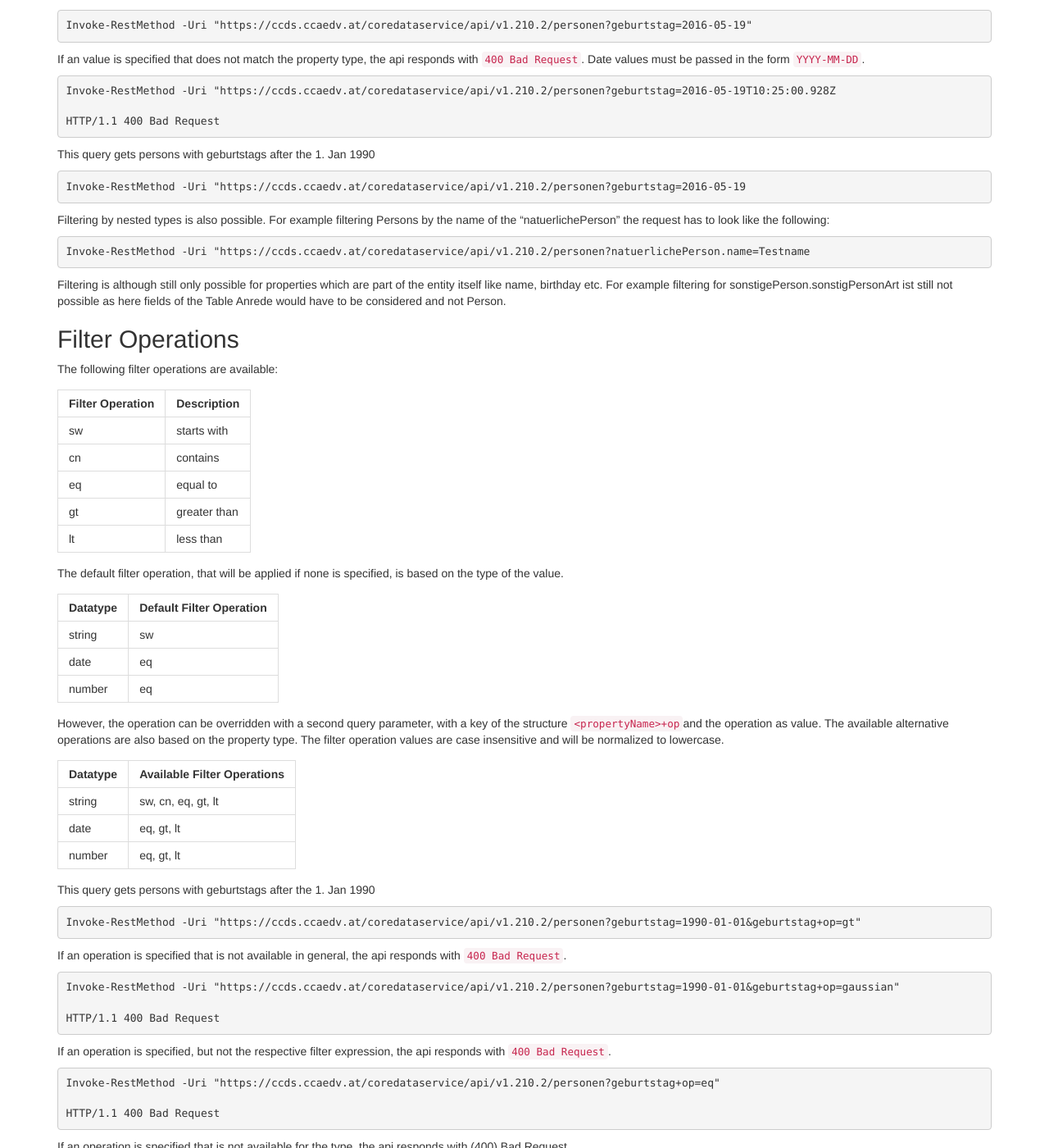
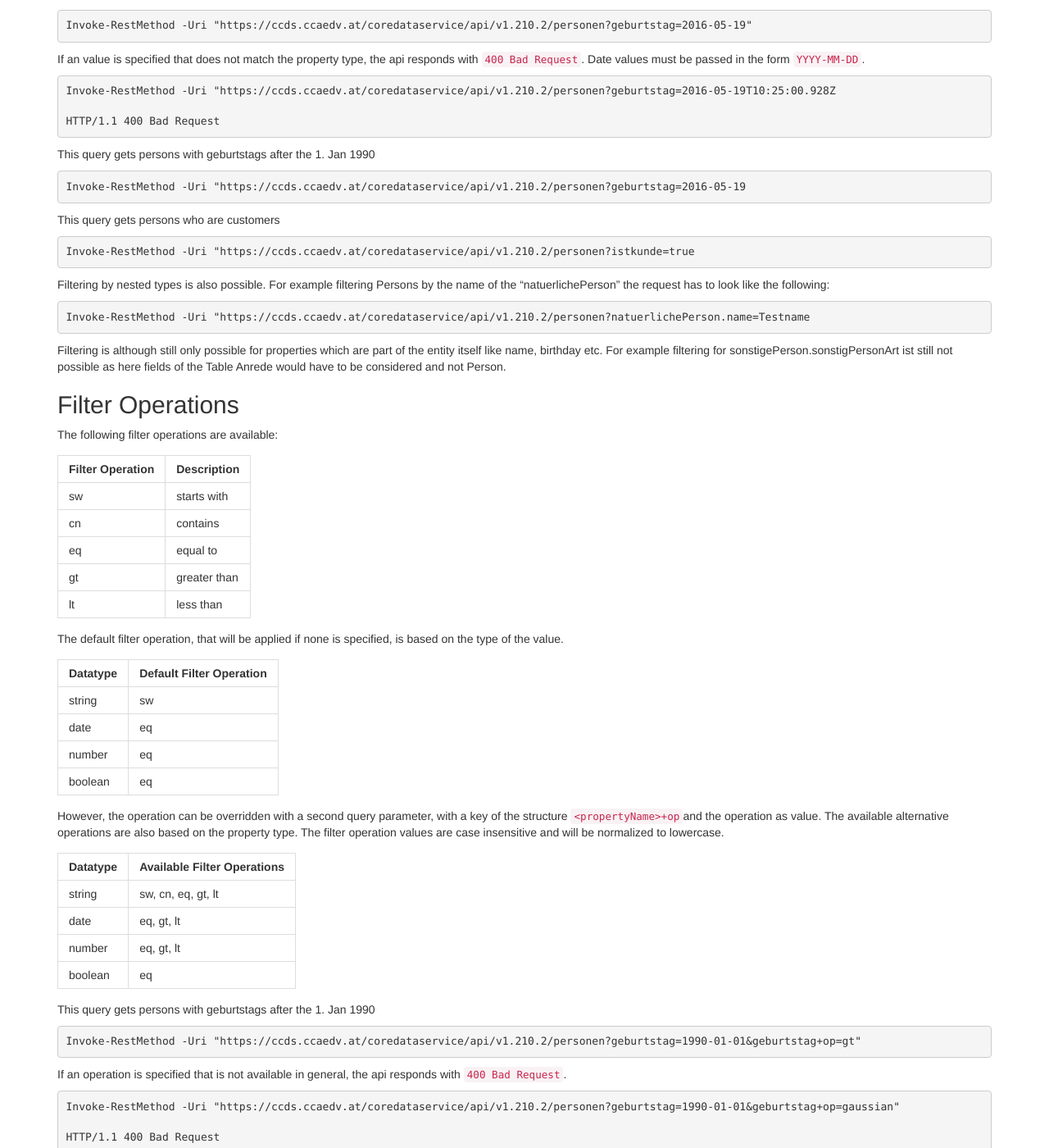
Before and after one commit to togethercca/togethercca.github.io, a Jekyll site: the page built from _pages/ccaCoreDataserviceApi.md, in a window 1280 px wide and 1400 px high, scrolled down 5736 px. Shown: the whole window at 82% size. Built offline with Jekyll 4.4.1, drawn with Linux system fonts in a browser that asks for light colours.

Commit message:
Update ccaCoreDataserviceApi.md

````diff
--- a/_pages/ccaCoreDataserviceApi.md
+++ b/_pages/ccaCoreDataserviceApi.md
@@ -287,6 +287,12 @@ This query gets persons with geburtstags after the 1. Jan 1990
 Invoke-RestMethod -Uri "https://ccds.ccaedv.at/coredataservice/api/v1.210.2/personen?geburtstag=2016-05-19
 ```
 
+This query gets persons who are customers
+
+```powershell
+Invoke-RestMethod -Uri "https://ccds.ccaedv.at/coredataservice/api/v1.210.2/personen?istkunde=true
+```
+
 Filtering by nested types is also possible. For example filtering Persons by the name of the "natuerlichePerson" the request has to look like the following:
 
 ```powershell
@@ -314,6 +320,7 @@ The default filter operation, that will be applied if none is specified, is base
 | string | sw                      |
 | date   | eq                      |
 | number | eq                      |
+| boolean| eq                      |
 
 
 However, the operation can be overridden with a second query parameter, with a key of the structure `<propertyName>+op`and the operation as value. The available alternative operations are also based on the property type. The filter operation values are case insensitive and will be normalized to lowercase.
@@ -323,6 +330,7 @@ However, the operation can be overridden with a second query parameter, with a k
 | string | sw, cn, eq, gt, lt         |
 | date   | eq, gt, lt                 |
 | number | eq, gt, lt                 |
+| boolean| eq                         |
 
 
 This query gets persons with geburtstags after the 1. Jan 1990
````
